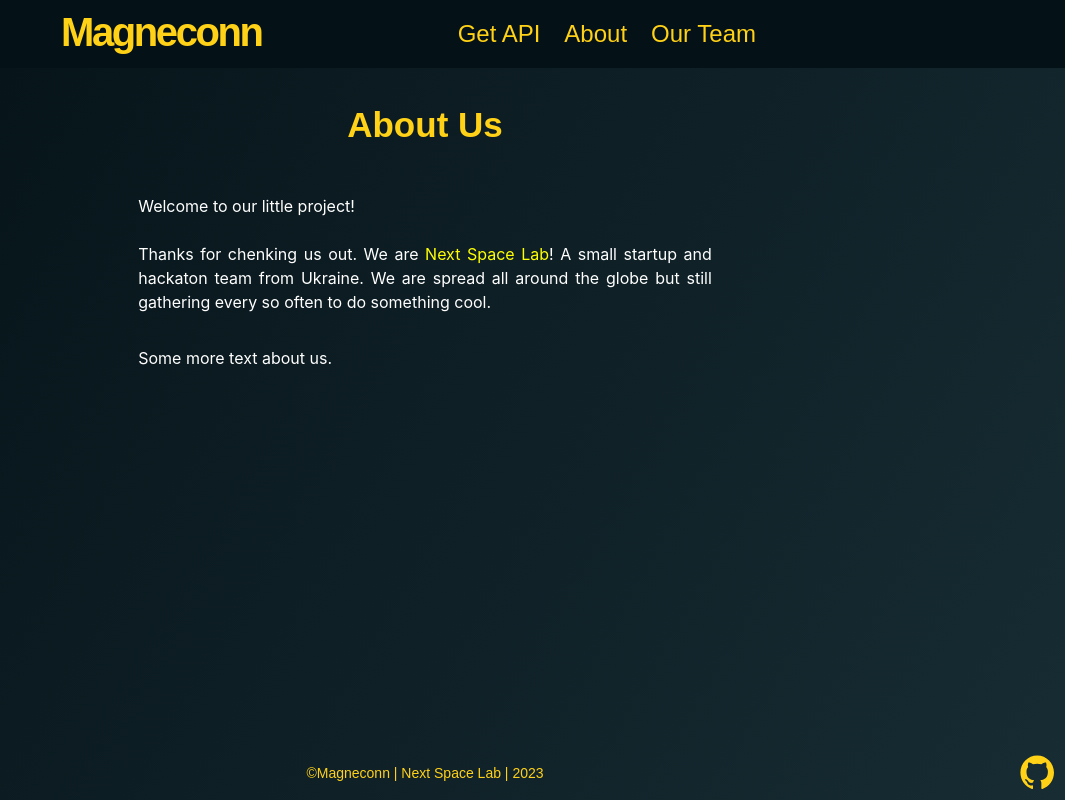
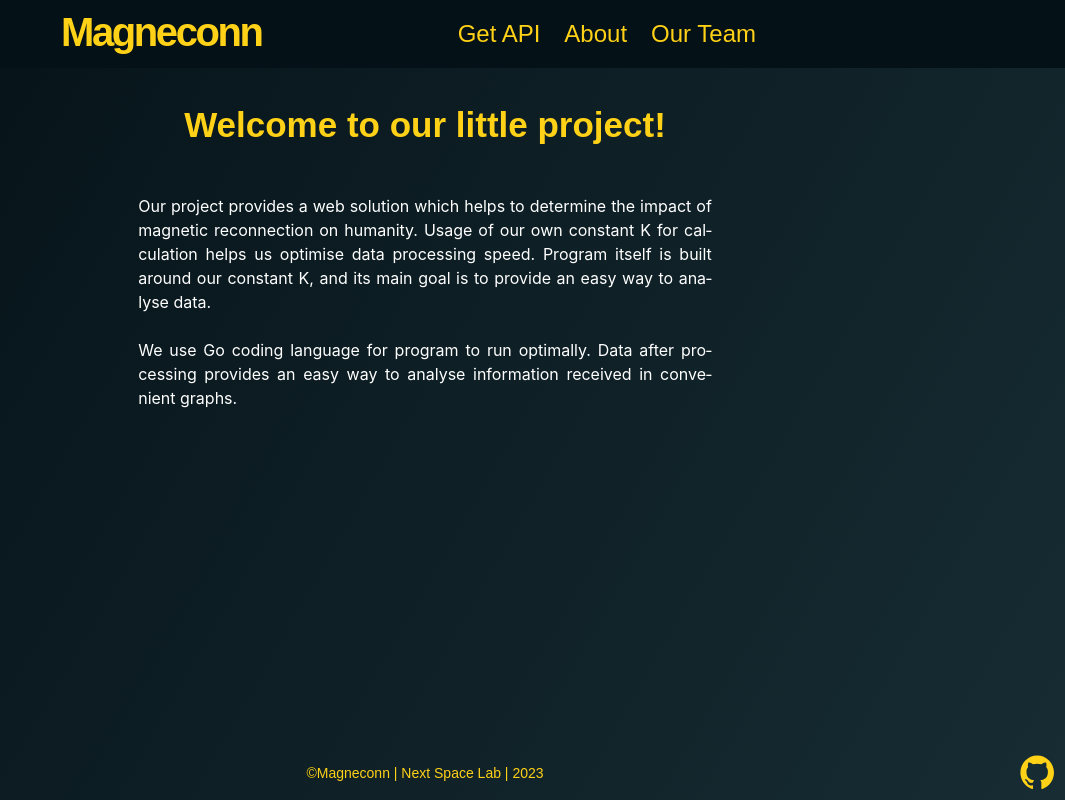
Before and after one commit to NextSpace-team/magneconn, a Next.js app: page /about in a window 1280 px wide. Shown: the whole page, without its empty margins (215-1280 px from the left). Built offline with nearby package versions, Linux system fonts and the light colour scheme; a web font is replaced by a local one.

Commit message:
fix fixes

```diff
--- a/components/core.js
+++ b/components/core.js
@@ -143,7 +143,7 @@
 }
 
 export function getOneDayPredictLabels() {
-  const labels = ["00:00", "06:00", "12:00", "18:00", "00:00"]
+  const labels = ["00:00", "06:00", "12:00", "18:00"]
   return labels;
 }
 
--- a/pages/about.js
+++ b/pages/about.js
@@ -7,20 +7,17 @@
   <Layout title="Magneconn | About Us">
     <Container>
       <Heading as="h1" fontSize={35} mt={12} mb={12} textAlign={"center"} color={"_yellow"}>
-        About Us
+          Welcome to our little project!
       </Heading>
       <Section delay={0.1} mb={7} >
         <Paragraph >
-          Welcome to our little project!
+          Our project provides a web solution which helps to determine the impact of magnetic reconnection on humanity. Usage of our own constant K for calculation helps us optimise data processing speed. Program itself is built around our constant K, and its main goal is to provide an easy way to analyse data.
         </Paragraph>
       </Section>
       <Section delay={0.2} mb={12} >
         <Paragraph>
-          Thanks for chenking us out. We are <span style={{ color: "yellow" }}>Next Space Lab</span>! A small startup and hackaton team from Ukraine. We are spread all around the globe but still gathering every so often to do something cool.
-        </Paragraph>
-        <br />
-        <Paragraph>
-          Some more text about us.
+
+          We use Go coding language for program to run optimally. Data after processing provides an easy way to analyse information received in convenient graphs.
         </Paragraph>
       </Section>
     </Container>
--- a/pages/our-team.js
+++ b/pages/our-team.js
@@ -7,7 +7,7 @@
   <Layout title="Magneconn | Our Team">
     <Container>
       <Heading as="h1" fontSize={35} mt={12} mb={12} textAlign={"center"} color={"_yellow"}>
-        Welcome to our team page!
+        Abous us
       </Heading>
       <Section delay={0.1} mb={7} >
         <Paragraph>
```
Also changed, not shown: pages/index.js (+4 -5 lines).
